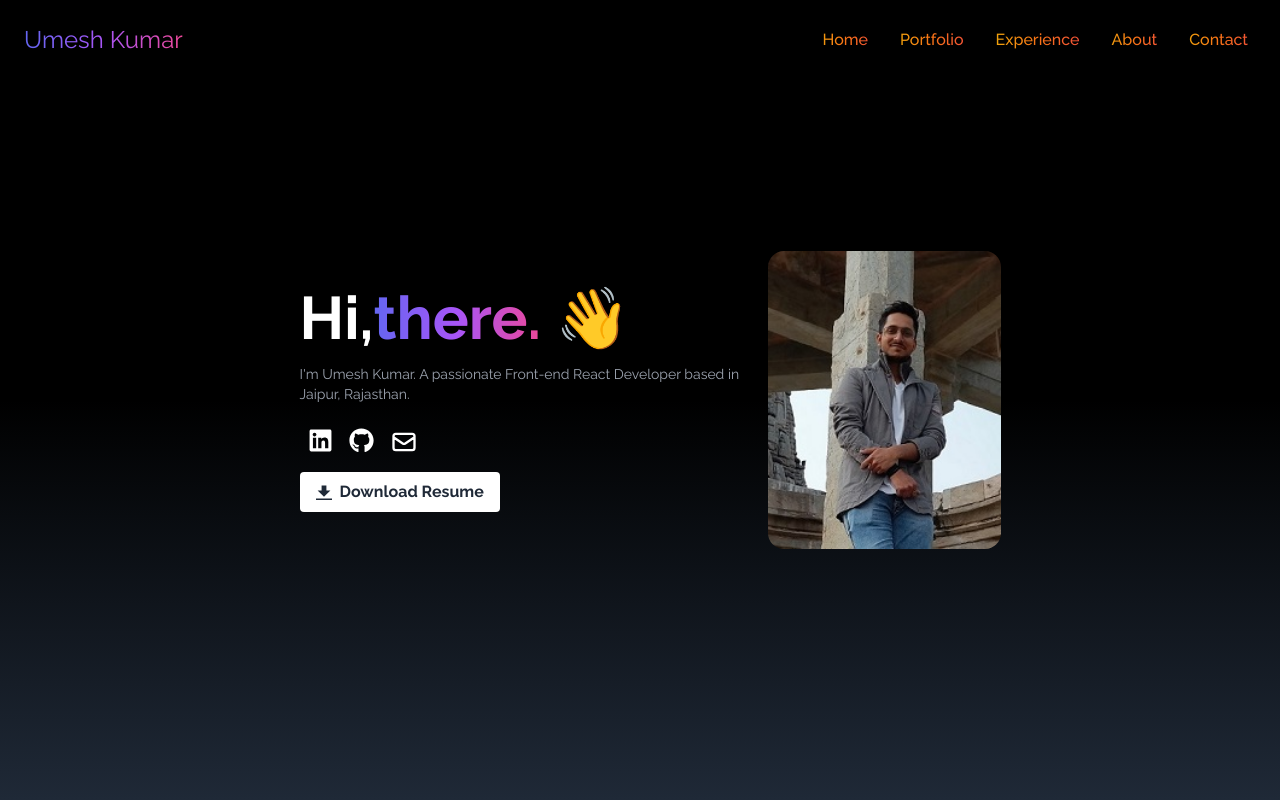
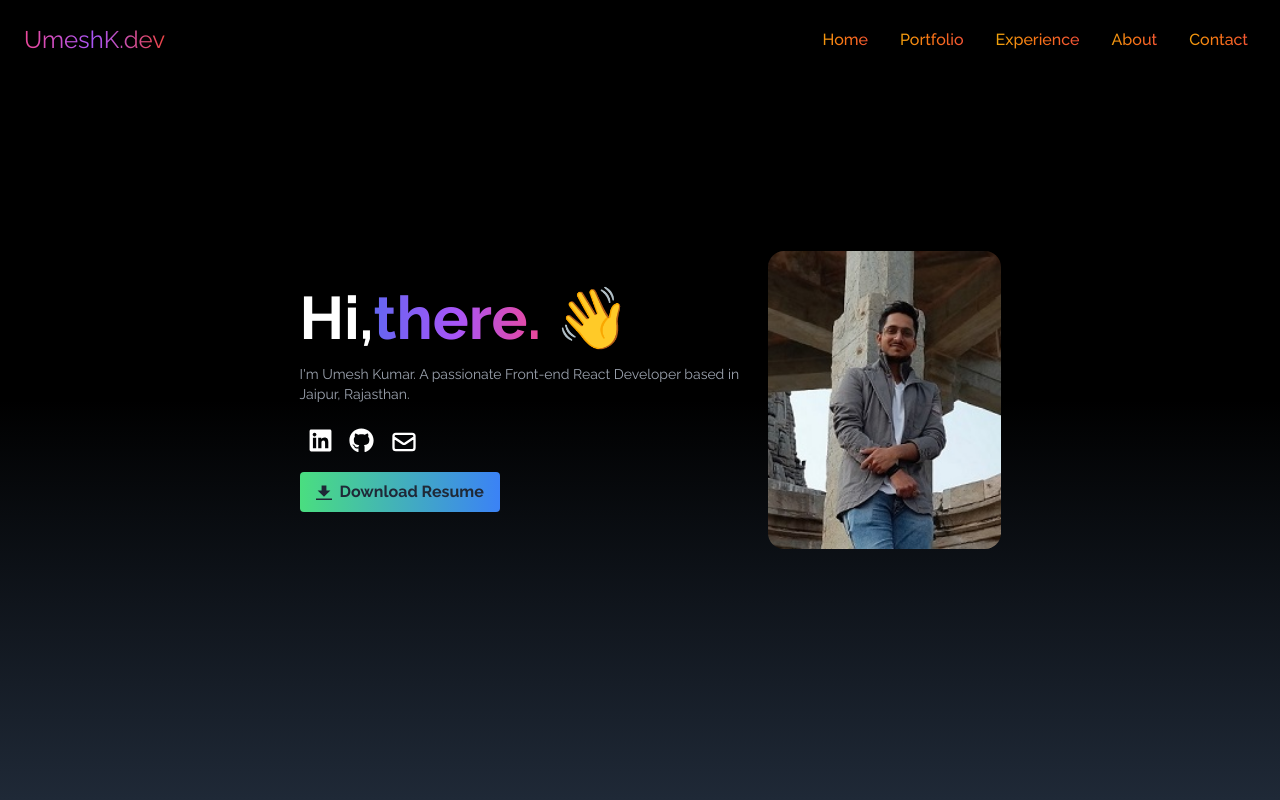
Before and after one commit to Vargos98/personal-portfolio, a React (Create React App) app: page / in a window 1280 px wide. Shown: the top 800 px of the page. Built offline with nearby package versions, Linux system fonts and the light colour scheme.

Commit message:
Adjusted padding and margins of Home.jsx and Navbar.jsx

```diff
--- a/src/components/Home.jsx
+++ b/src/components/Home.jsx
@@ -65,7 +65,7 @@ const Home = () => {
                                 >
                                     <a
                                         href={href}
-                                        className="flex justify-between items-center w-full text-white p-2 "
+                                        className="flex justify-between items-center w-full text-white p-2   "
                                         download={download}
                                         target="_blank"
                                         rel="noreferrer"
@@ -79,8 +79,8 @@ const Home = () => {
                     <div className='text-white  mt-2 mr-1'>
                         <div>
                             <form method="get" action="/UmeshKumar_Resume.pdf">
-                                <button class="bg-white hover:bg-gray-400 text-gray-800 font-bold duration-200 hover:scale-110 py-2 px-4 rounded inline-flex items-center">
-                                    <svg class="fill-current w-4 h-4 mr-2" xmlns="http://www.w3.org/2000/svg" viewBox="0 0 20 20"><path d="M13 8V2H7v6H2l8 8 8-8h-5zM0 18h20v2H0v-2z" /></svg>
+                                <button class="bg-gradient-to-r from-green-400 to-blue-500 text-gray-800 font-bold duration-200 hover:scale-110 py-2 px-4 rounded inline-flex items-center ">
+                                    <svg class="fill-current w-4 h-4 mr-2" xmlns="http://www.w3.org/2000/svg" viewBox="0 0 20 20"><path d="M13 8V2H7v6H2l8 8 8-8h-5zM0 18h20v2H0v-2z "  /></svg>
                                     <span>Download Resume</span>
                                 </button>
                             </form>
--- a/src/components/NavBar.jsx
+++ b/src/components/NavBar.jsx
@@ -35,8 +35,8 @@ const NavBar = () => {
     <div className="flex justify-between items-center w-full h-20 px-4 text-white bg-black fixed">
       <div>
         <h1 className="text-2xl  ml-2 font hover:scale-110 duration-300
-        bg-gradient-to-r from-indigo-500 via-purple-500 to-pink-500
-        inline-block text-transparent bg-clip-text">Umesh Kumar</h1>
+        bg-gradient-to-r from-pink-500 via-purple-500 to-red-500
+        inline-block text-transparent bg-clip-text">UmeshK.dev</h1>
       </div>
 
       <ul className="hidden md:flex">
```
